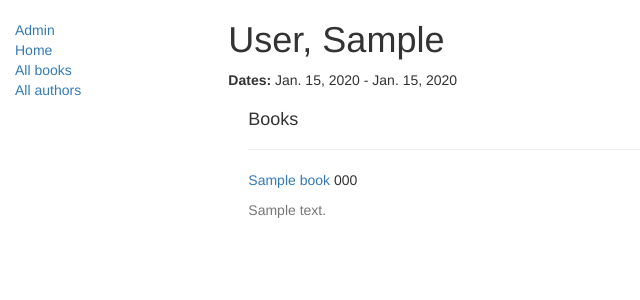
After one commit to adg08101/django-library, a Django app: page /catalog/author/1 in a window 1280 px wide. The commit adds this page. Shown: the top 300 px of the page, without its empty margins (0-640 px from the left). Run offline with Django 3.2, Linux system fonts and the light colour scheme; tables that the repository leaves empty hold one stand-in row (values such as "Sample post"); some libraries are stand-ins or nearby versions.

Commit message:
Views Commit & URLs
New views on app Templates

```diff
--- a/locallibrary/catalog/models.py
+++ b/locallibrary/catalog/models.py
@@ -120,6 +120,12 @@ class Author(models.Model):
         books = Book.objects.filter(author=self.id)
         return ', '.join([book.title for book in books])
 
+    def get_absolute_url(self):
+        """
+        Devuelve el URL a una instancia particular de Book
+        """
+        return reverse('catalog:author-detail', args=[str(self.id)])
+
     class Meta:
         ordering = ['last_name']
 
--- a/locallibrary/catalog/templates/authors.html
+++ b/locallibrary/catalog/templates/authors.html
@@ -10,7 +10,7 @@
 <p>The library has the following Authors:</p>
 <ul>
     {% for author in authors %}
-    <li><strong>{{ forloop.counter }}.</strong> {{ author }}</li>
+    <li><a href="{{ author.get_absolute_url }}">{{ author }}</a> ({{ author.date_of_birth }} - {{ author.date_of_death }})</li>
     {% endfor %}
 </ul>
 
--- a/locallibrary/catalog/templates/base_generic.html
+++ b/locallibrary/catalog/templates/base_generic.html
@@ -33,6 +33,23 @@
             {% block page %}
             {% endblock %}
             {% block content %}{% endblock %}
+            {% block pagination %}
+            {% if is_paginated %}
+            <div class="pagination">
+          <span class="page-links">
+              {% if page_obj.has_previous %}
+                  <a href="{{ request.path }}?page={{ page_obj.previous_page_number }}">previous</a>
+              {% endif %}
+              <span class="page-current">
+                  Page {{ page_obj.number }} of {{ page_obj.paginator.num_pages }}.
+              </span>
+              {% if page_obj.has_next %}
+                  <a href="{{ request.path }}?page={{ page_obj.next_page_number }}">next</a>
+              {% endif %}
+          </span>
+            </div>
+            {% endif %}
+            {% endblock %}
         </div>
     </div>
 
--- /dev/null
+++ b/locallibrary/catalog/templates/catalog/author_detail.html
@@ -0,0 +1,17 @@
+{% extends "base_generic.html" %}
+{% block title %}{{ object.last_name }} - {{ object.first_name }}{% endblock %}
+{% block content %}
+<h1>{{ object.last_name }}, {{ object.first_name }}</h1>
+
+<p><strong>Dates:</strong> {{ object.date_of_birth }} - {{ object.date_of_death }}</p> <!-- author detail link not yet defined -->
+
+<div style="margin-left:20px;margin-top:20px">
+    <h4>Books</h4>
+
+    {% for book in object.book_set.all %}
+    <hr>
+    <p><a href="{{ book.get_absolute_url }}">{{ book.title }}</a> {{ book.isbn }}</p>
+    <p class="text-muted">{{ book.summary }}</p>
+    {% endfor %}
+</div>
+{% endblock %}
--- a/locallibrary/catalog/templates/catalog/book_detail.html
+++ b/locallibrary/catalog/templates/catalog/book_detail.html
@@ -3,7 +3,7 @@
 {% block content %}
 <h1>Title: {{ object.title }}</h1>
 
-<p><strong>Author:</strong> <a href="">{{ object.author }}</a></p> <!-- author detail link not yet defined -->
+<p><strong>Author:</strong> <a href="{{ object.author.get_absolute_url }}">{{ object.author }}</a></p> <!-- author detail link not yet defined -->
 <p><strong>Summary:</strong> {{ object.summary }}</p>
 <p><strong>ISBN:</strong> {{ object.isbn }}</p>
 <p><strong>Language:</strong> {{ object.language }}</p>
--- a/locallibrary/catalog/templates/index.html
+++ b/locallibrary/catalog/templates/index.html
@@ -8,10 +8,10 @@
 
 <p>The library has the following record counts:</p>
 <ul>
-    <li><strong>Books:</strong> {{ num_books }}</li>
+    <li><a href="{% url 'catalog:books' %}">Books:</a> {{ num_books }}</li>
     <li><strong>Copies:</strong> {{ num_instances }}</li>
     <li><strong>Copies available:</strong> {{ num_instances_available }}</li>
-    <li><strong>Authors:</strong> {{ num_authors }}</li>
+    <li><a href="{% url 'catalog:authors' %}">Authors:</a> {{ num_authors }}</li>
     <li><strong>Genres:</strong> {{ num_genres }}</li>
 </ul>
 
--- a/locallibrary/catalog/urls.py
+++ b/locallibrary/catalog/urls.py
@@ -13,4 +13,5 @@ urlpatterns = [
     url(r'^authors/$', views.AuthorListView.as_view(model=Author, template_name='authors.html',
                                                     context_object_name='authors'), name='authors'),
     url(r'^book/(?P<pk>\d+)$', views.BookDetailView.as_view(), name='book-detail'),
+    url(r'^author/(?P<pk>\d+)$', views.AuthorDetailView.as_view(), name='author-detail'),
 ]
--- a/locallibrary/catalog/views.py
+++ b/locallibrary/catalog/views.py
@@ -34,6 +34,7 @@ class AuthorListView(generic.ListView):
 
 
 class BookListView(generic.ListView):
+    paginate_by = 10
 
     def get_queryset(self):
         return Book.objects.all()
@@ -50,6 +51,10 @@ class BookDetailView(generic.DetailView):
     model = Book
 
 
+class AuthorDetailView(generic.DetailView):
+    model = Author
+
+
 """def book_detail_view(request, pk):
     try:
         book_id = Book.objects.get(pk=pk)
```
